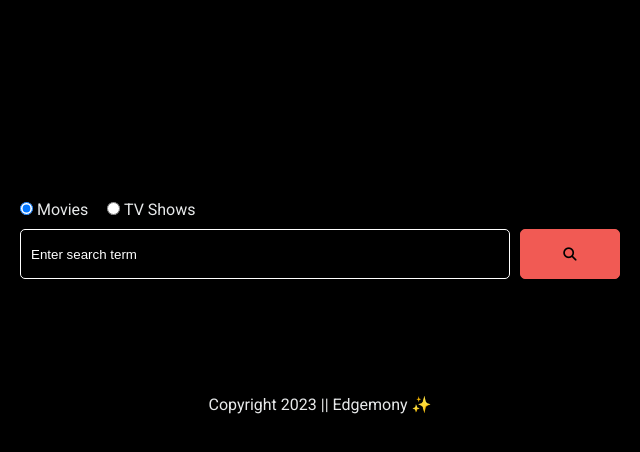
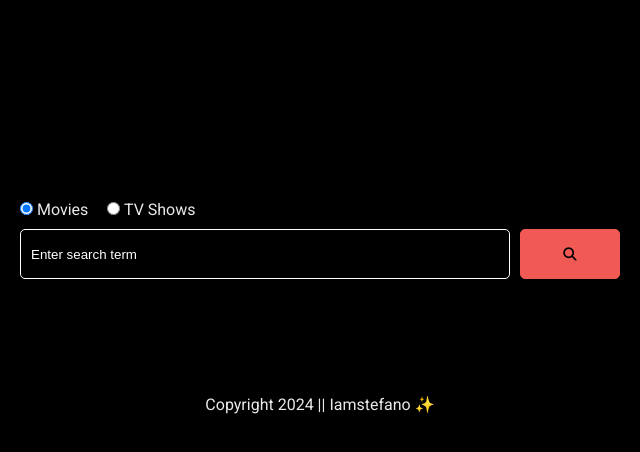
Before and after one commit to iamstefano/StarMovies, a plain HTML site: page search.html in a window 1280 px wide. Shown: the full height of the page, 320-960 px from the left. Drawn offline with Linux system fonts and the light colour scheme.

Commit message:
fix: data and author footer

```diff
--- a/search.html
+++ b/search.html
@@ -76,7 +76,7 @@
     <!-- Footer -->
     <footer>
       <section class="footer">
-        <p class="copyright">Copyright 2023 || Edgemony ✨</p>
+        <p class="copyright">Copyright 2024 || Iamstefano ✨</p>
       </section>
     </footer>
     <!--
```
Also changed, not shown: index.html (+1 -1 lines), movie-details.html (+1 -1 lines), shows.html (+1 -1 lines), tv-details.html (+1 -1 lines).
